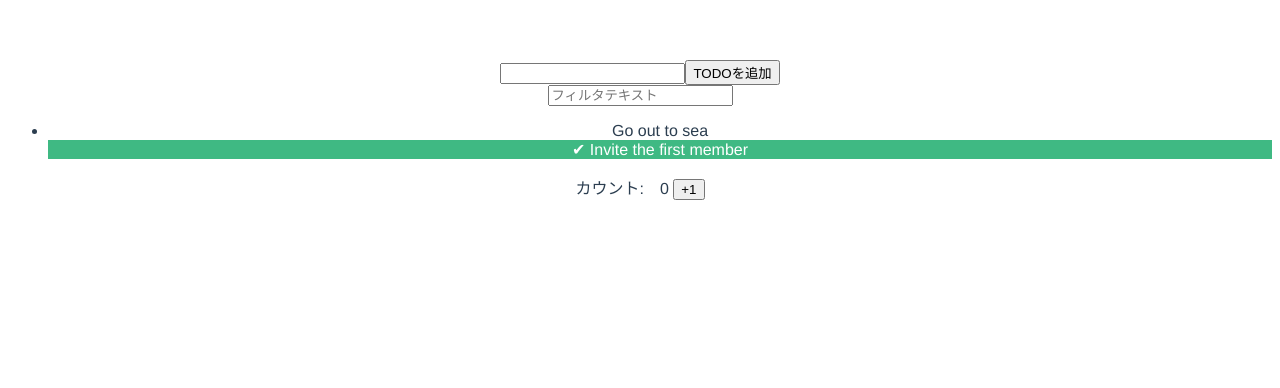
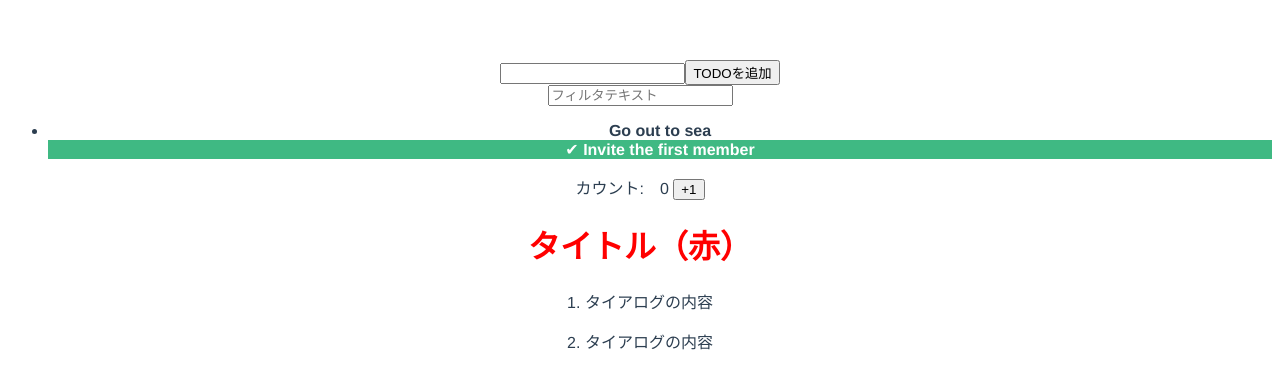
Before and after one commit to Takahiro800/vue-sample-todo, a Vue app in the folder vue-todo-list/: page / in a window 1280 px wide. Shown: the top 388 px of the page. Built offline with nearby package versions, Linux system fonts and the light colour scheme.

Commit message:
feat(p62): 名前付きスロット

```diff
--- a/vue-todo-list/src/App.vue
+++ b/vue-todo-list/src/App.vue
@@ -2,19 +2,22 @@
   <!-- ToDoListを使用する -->
   <div>
     <ToDoList />
-    <test />
+    <ComponentSample />
+    <Slot />
   </div>
 </template>
 
 <script>
-import test from './components/Component.vue';
+import ComponentSample from './components/Component.vue';
 import ToDoList from './components/ToDoList.vue';
+import Slot from './components/Slot.vue';
 export default {
   name: 'App',
   // ToDoListを<template>で使用できるようにする
   components: {
     ToDoList,
-    test,
+    ComponentSample,
+    Slot,
   },
 };
 </script>
--- /dev/null
+++ b/vue-todo-list/src/components/ModalDialog.vue
@@ -0,0 +1,10 @@
+<template>
+  <div>
+    <h1>
+      <slot name="title" />
+    </h1>
+    <div>
+      <slot />
+    </div>
+  </div>
+</template>
--- /dev/null
+++ b/vue-todo-list/src/components/Slot.vue
@@ -0,0 +1,19 @@
+<template>
+  <ModalDialog>
+    <template v-slot:title>
+      <span style="color: red">タイトル（赤）</span>
+    </template>
+
+    <template v-slot:default>
+      <p>1. タイアログの内容</p>
+      <p>2. タイアログの内容</p>
+    </template>
+  </ModalDialog>
+</template>
+
+<script>
+import ModalDialog from './ModalDialog.vue';
+export default {
+  components: { ModalDialog },
+};
+</script>
--- a/vue-todo-list/src/components/ToDoItem.vue
+++ b/vue-todo-list/src/components/ToDoItem.vue
@@ -1,16 +1,14 @@
 <template>
-  <li class="todo-item" v-bind:class="{ done: done }" v-on:click="handleClick">
-    <span v-if="done">✔︎</span> {{ text }}
-  </li>
+  <li class="todo-item" v-bind:class="{ done: done }" v-on:click="handleClick"><span v-if="done">✔︎</span> <slot /></li>
 </template>
 
 <script>
 export default {
   // ToDoのコンテンツを指定するProp
   props: {
-    text: {
-      type: String,
-    },
+    // text: {
+    //   type: String,
+    // },
     done: {
       type: Boolean,
     },
--- a/vue-todo-list/src/components/ToDoList.vue
+++ b/vue-todo-list/src/components/ToDoList.vue
@@ -9,10 +9,13 @@
       <ToDoItem
         v-for="todo in filteredTodoItems"
         v-bind:key="todo.id"
-        v-bind:text="todo.text"
         v-bind:done="todo.done"
         v-on:toggle="todo.done = !todo.done"
-      />
+      >
+        <b>
+          {{ todo.text }}
+        </b>
+      </ToDoItem>
     </ul>
   </div>
 </template>
```
